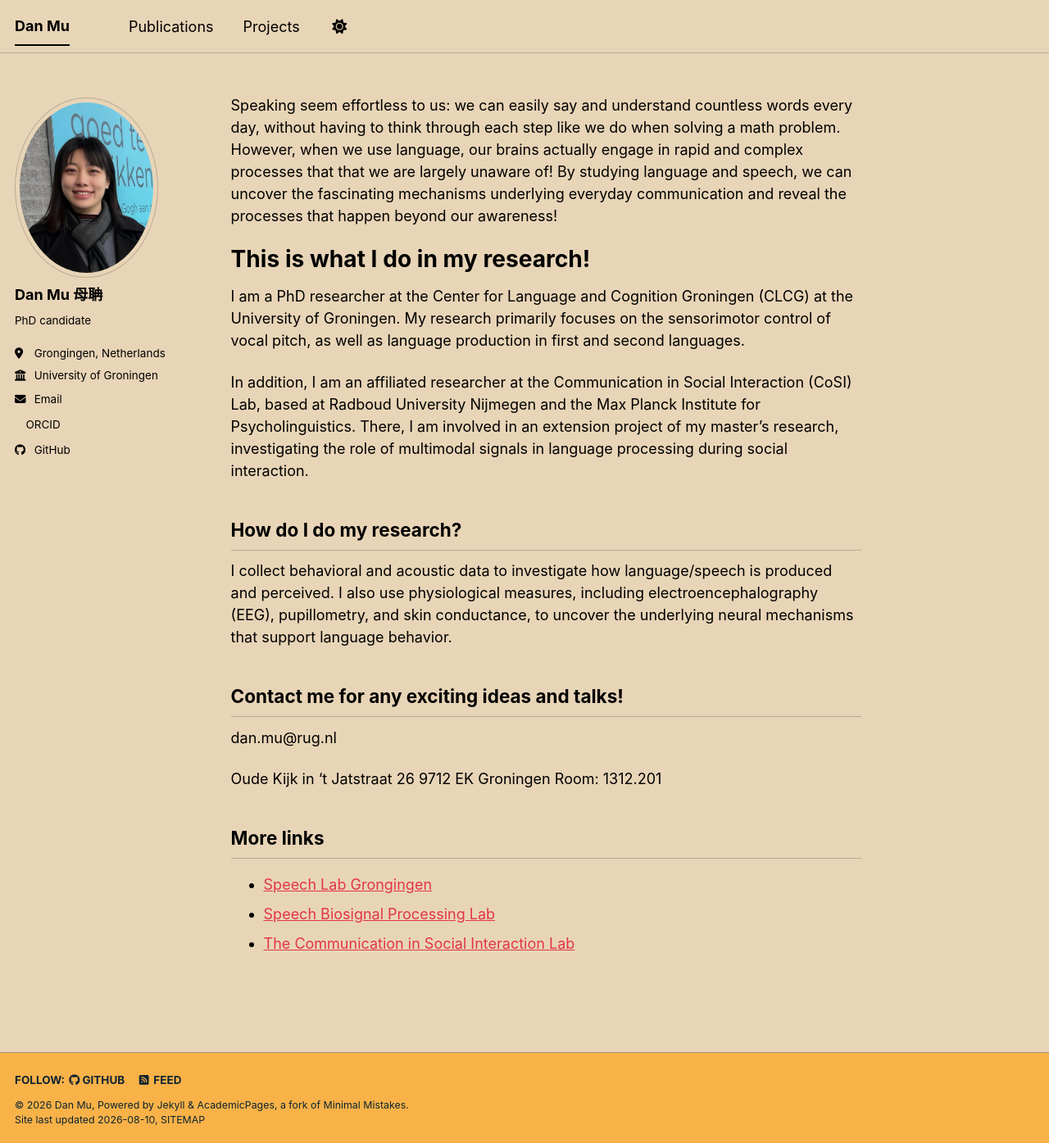
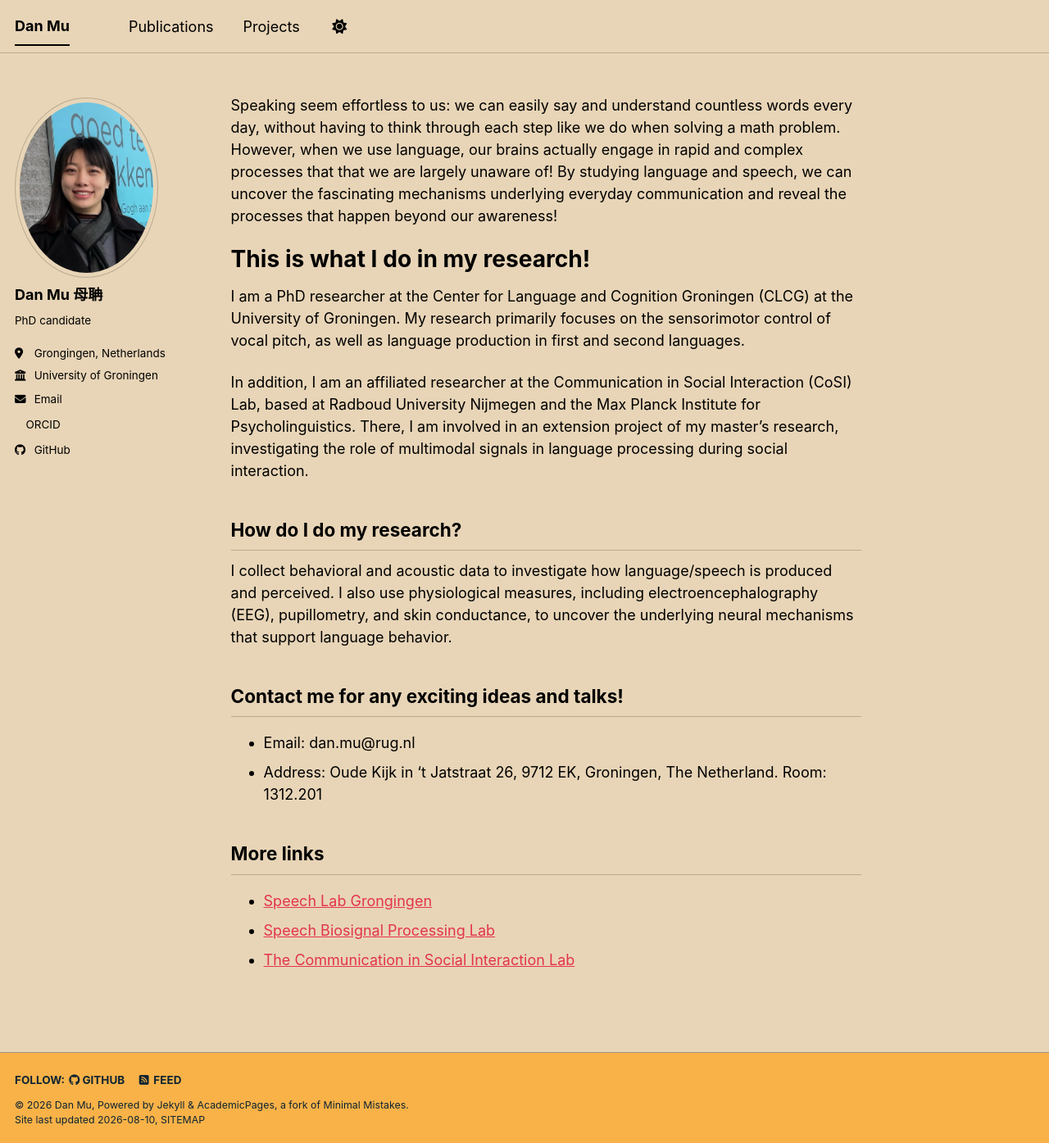
Before and after one commit to dm-danmu/dm-danmu.github.io, a Jekyll site: the page built from _pages/about.md, in a window 1280 px wide and 1395 px high. Shown: the whole window at 82% size. Built offline with Jekyll 4.4.1, drawn with Linux system fonts in a browser that asks for light colours; a style sheet for code colours, icons or effects is not loaded.

Commit message:
Revise contact information in about.md
Updated contact information format and added address details.

```diff
--- a/_pages/about.md
+++ b/_pages/about.md
@@ -24,11 +24,8 @@ I collect behavioral and acoustic data to investigate how language/speech is pro
 
 Contact me for any exciting ideas and talks!
 ------
-dan.mu@rug.nl
-
-Oude Kijk in 't Jatstraat 26
-9712 EK  Groningen
-Room: 1312.201
+* Email: dan.mu@rug.nl
+* Address: Oude Kijk in 't Jatstraat 26, 9712 EK, Groningen, The Netherland. Room: 1312.201
 
 
 More links
```
